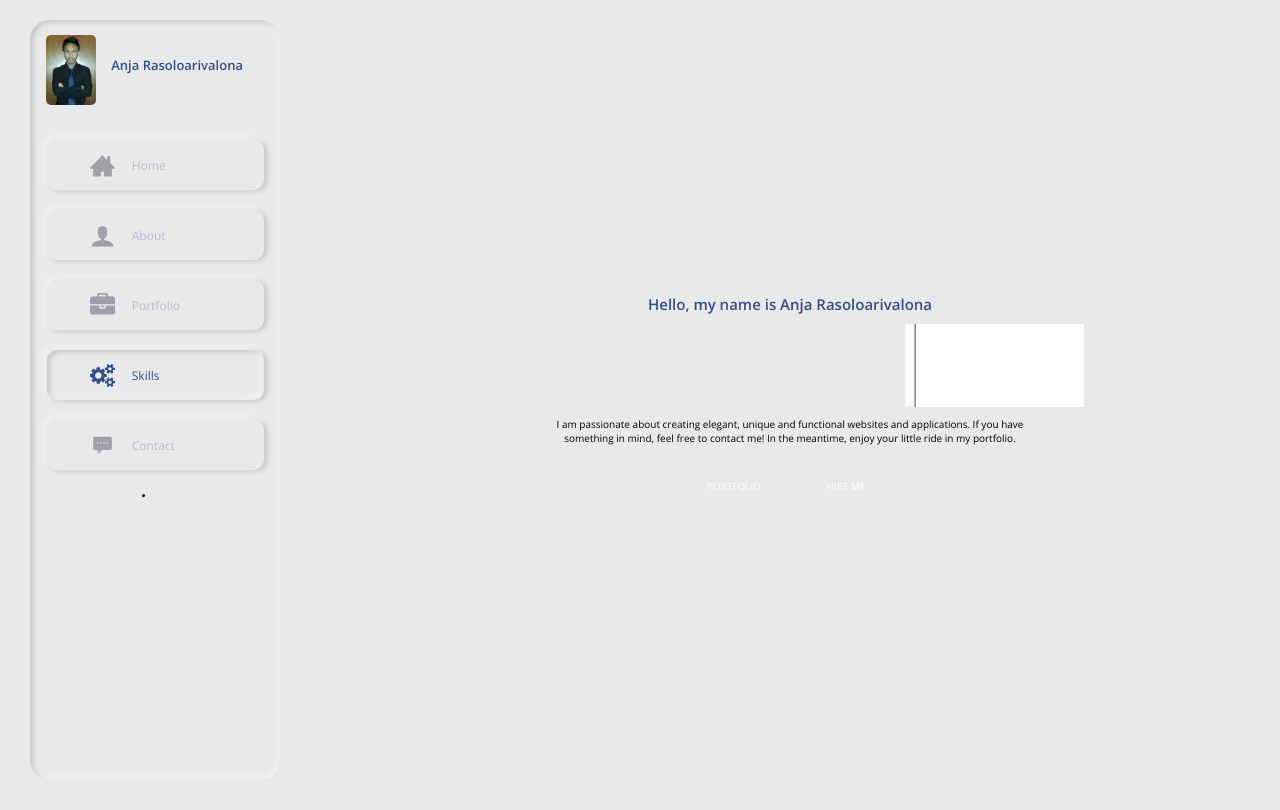
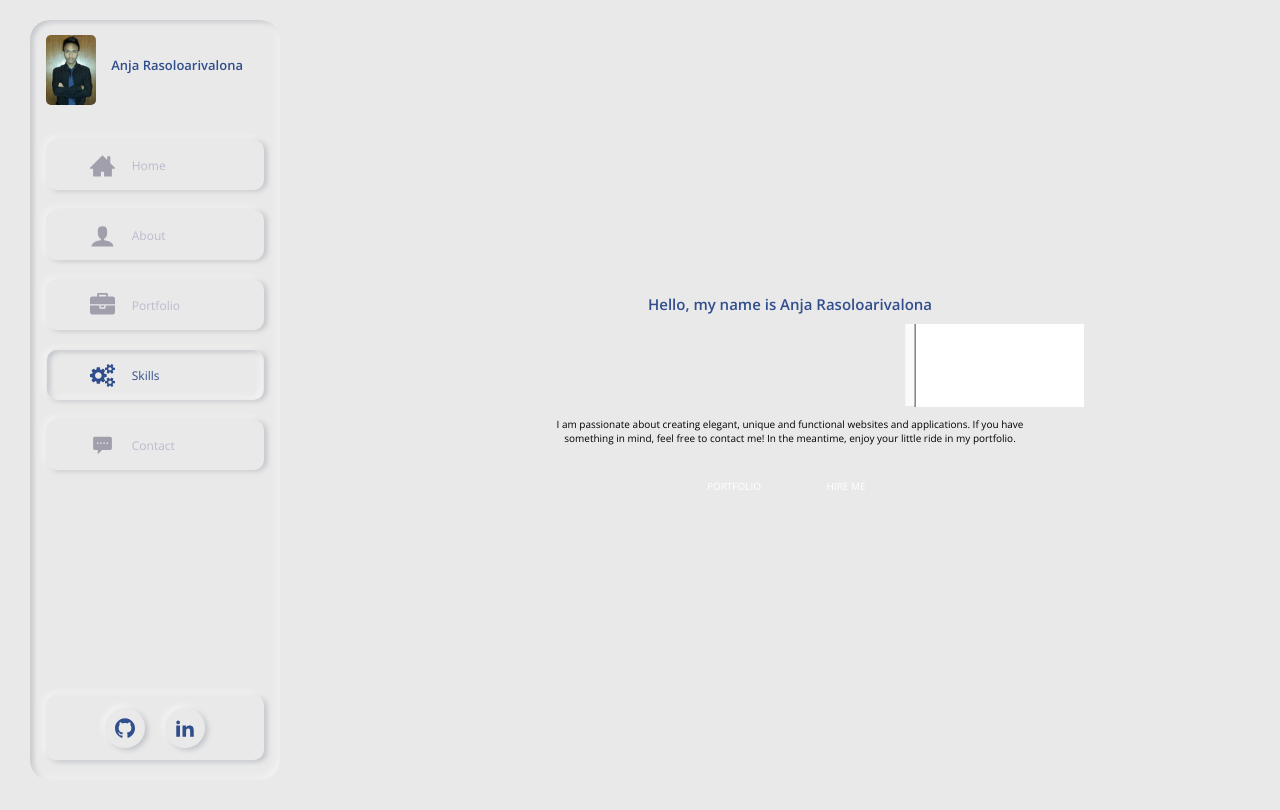
Before and after one commit to anja-rasoloarivalona/REACT-Portfolio, a React (Create React App) app: page / in a window 1280 px wide. Shown: the top 810 px of the page. Built offline with nearby package versions, Linux system fonts and the light colour scheme.

Commit message:
Styled navbar

```diff
--- a/src/components/Sidebar/Sidebar.css
+++ b/src/components/Sidebar/Sidebar.css
@@ -52,6 +52,7 @@
 
 .sidebar__list {
     width: 87%;
+    flex: 1;
 }
 
 .sidebar__list__item {
@@ -108,3 +109,40 @@
 .sidebar__list__item.active span {
     color: var(--color-primary)
 }
+
+
+.sidebar__socialMedia {
+    width: 87%;
+    height: 6.5rem;
+    box-shadow: -3px -3px 7px rgba(255, 255, 255, 0.451),
+    3px 2px 5px rgba(94, 104, 121, .288);
+    border-radius: 10px;
+    margin: 2rem 0;
+}
+
+.sidebar__socialMedia__list {
+    list-style: none;
+    display: flex;
+    align-items: center;
+    justify-content: center;
+    height: 100%;
+}
+
+.sidebar__socialMedia__list__item {
+    box-shadow: -3px -3px 7px rgba(255, 255, 255, 0.451),
+    3px 2px 5px rgba(94, 104, 121, .288);
+    margin: 0 1rem;
+    border-radius: 50%;
+    display: flex;
+    align-items: center;
+    justify-content: center;
+    width: 4rem;
+    height: 4rem;
+}
+
+.sidebar__socialMedia__list__item svg {
+    width: 2rem;
+    height: 2rem;
+    fill: var(--color-primary);
+    cursor: pointer;
+}
--- a/src/components/Sidebar/Sidebar.js
+++ b/src/components/Sidebar/Sidebar.js
@@ -72,7 +72,10 @@ const Sidebar = props => {
             <div className="sidebar__socialMedia">
                 <ul className="sidebar__socialMedia__list">
                     <li className="sidebar__socialMedia__list__item">
-                        <IconSvg />
+                        <IconSvg icon="github"/>
+                    </li>
+                    <li className="sidebar__socialMedia__list__item">
+                        <IconSvg icon="linkedin"/>
                     </li>
                 </ul>
             </div>
```
Also changed, not shown: src/assets/sprite.svg.
